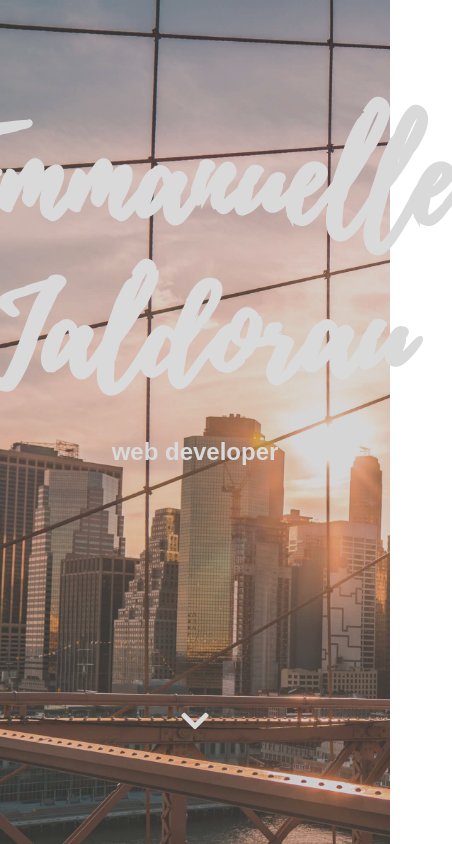
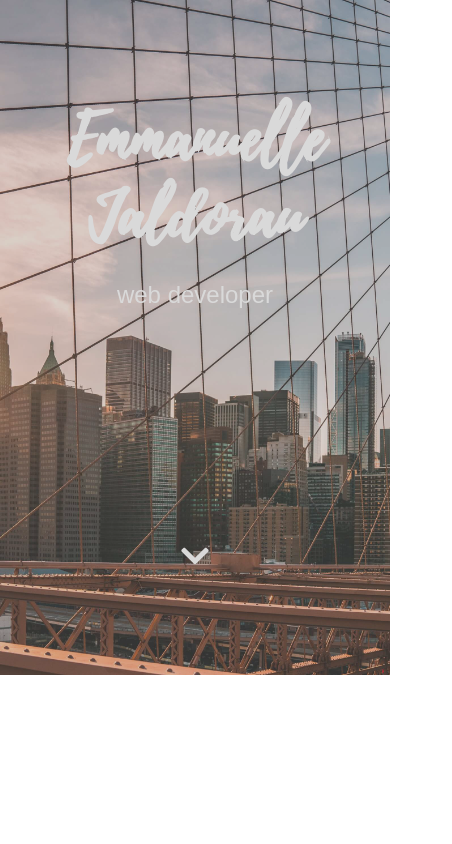
Before and after one commit to emmanuellejaldorau/my-portfolio, a React (Create React App) app: page / in a window 390 px wide. Shown: the whole page, 452 px wide, since content can reach past the window. Built offline with nearby package versions, Linux system fonts and the light colour scheme.

Commit message:
style(header): added css for mobile

```diff
--- a/src/App.css
+++ b/src/App.css
@@ -14,13 +14,15 @@ body {
   font-family: 'Karla', sans-serif;
 }
 
+/* MOBILE-------------------------------------------------------------------------------- */
 
 
 /*--------------------Header------------------------*/
 .header {
   background-image: url(./images/main-image.jpg);
   background-size: cover;
-  min-height: 100vh;
+  background-position: center;
+  min-height: 80vh;
   filter: contrast(70%);
   display:flex;
   flex-direction: column;
@@ -32,7 +34,7 @@ body {
 .title {
   margin:0;
   font-family: 'Playlist-Script';
-  font-size: 8rem;
+  font-size: 4rem;
   line-height: 1.2;
   display: flex;
   flex-direction: column;
@@ -42,8 +44,25 @@ body {
 .legend {
   font-size: 1.5rem;
   font-family: 'Karla', sans-serif;
+  font-weight: normal;
 }
 
 .arrow {
   font-size: 2rem;
 }
+
+
+
+/* DESKTOP---------------------------------------------------------- */
+
+@media (min-width: 450px) {
+  .header {
+    min-height: 100vh;
+  }
+
+  .title {
+    font-size: 8rem;
+  }
+
+
+}
```
